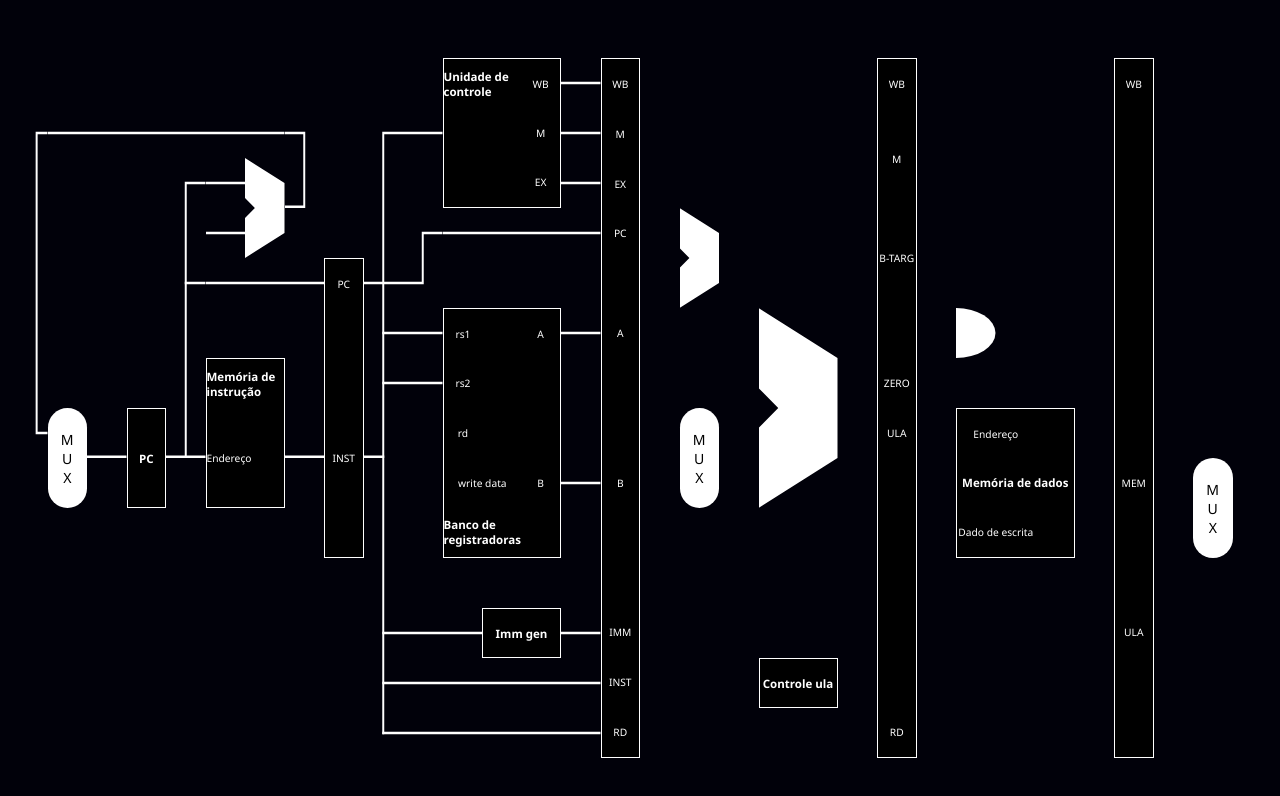
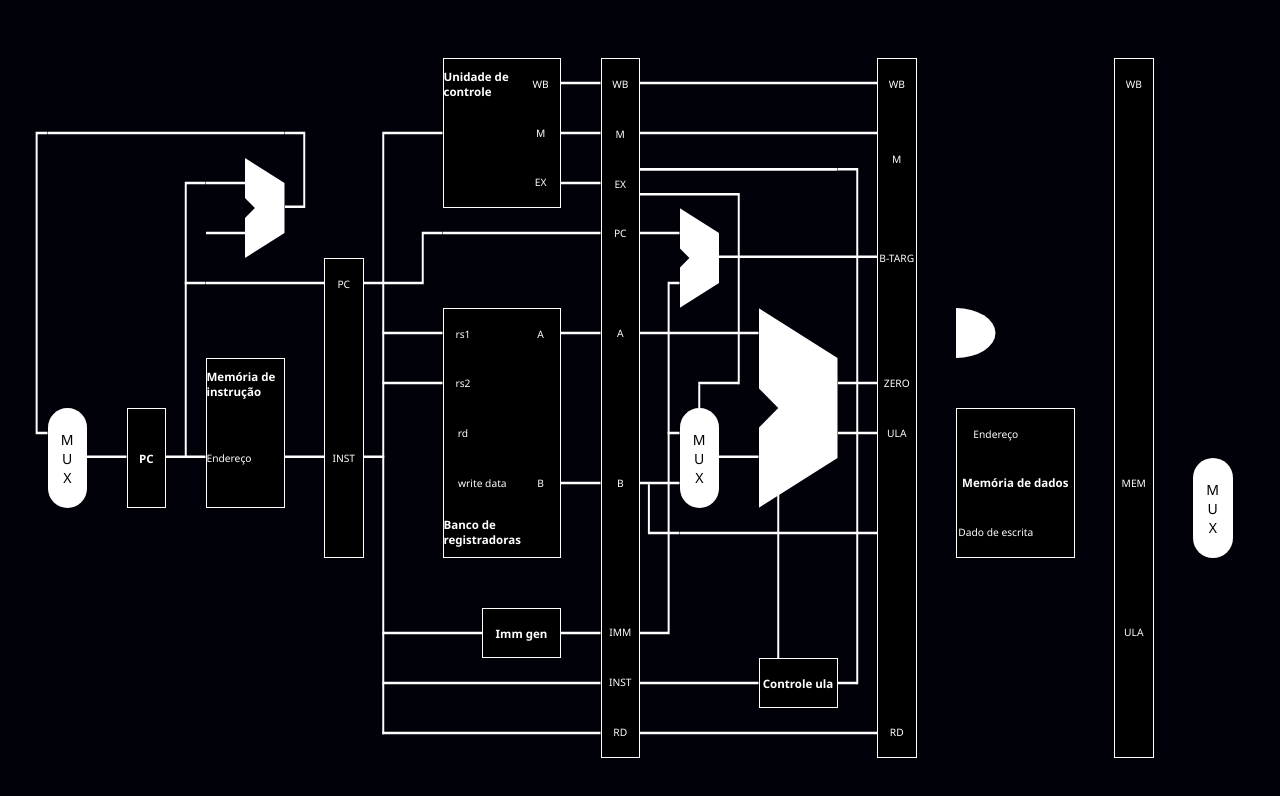
Before and after one commit to vinivid/simulacao_pipeline, a website: page public/index.html in a window 1280 px wide. Drawn offline with Linux system fonts and the light colour scheme.

Commit message:
Parte da execução feita

```diff
--- a/public/index.html
+++ b/public/index.html
@@ -138,6 +138,60 @@
         <!-- Fim do id -->
 
         <!-- inicio do ex-->
+            <!-- Wb do ex-->
+            <div id="ex-wb" class="mh ex-wb"></div>
+
+            <!-- M do ex-->
+            <div id="ex-m" class="mh ex-m"></div>
+
+            <!-- Cabos do Ex -->
+            <div id="ex_17-21_4" class="qth alu-ctrl"></div>
+            <div id="ex_22_4" class="qth-to-mvb alu-ctrl"></div>
+            <div id="ex_22_5-13" class="mv alu-ctrl"></div>
+            <div id="ex_t_22_14" class="half-mvt alu-ctrl"></div>
+            <div id="ex_l_22_14" class="half-mhl alu-ctrl"></div>
+
+            <div id="ex_17-18_4" class="qbh alu-src"></div>
+            <div id="ex_19_4" class="qbh-to-mvb alu-src"></div>
+            <div id="ex_19_5-7" class="mv alu-src"></div>
+            <div id="ex_t_19_8" class="half-mvt alu-src"></div>
+            <div id="ex_l_19_8" class="half-mhl alu-src"></div>
+            <div id="ex_r_18_8" class="half-mhr alu-src"></div>
+            <div id="ex_b_18_8" class="half-mvb alu-src"></div>
+
+            <!-- Cabo do pc -->
+            <div id="ex-pc_17_5" class="mh ex-pc"></div>
+            <div id="ex-pc_19-22_5" class="bh ex-pc"></div>
+
+            <!-- A -->
+            <div id="a_17-19_7" class="mh A"></div>
+
+            <!-- Zero -->
+            <div id="ex-zero" class="mh ex-zero"></div>
+
+            <!-- B ex -->
+            <div id="ex-B_17_10" class="mh ex-B"></div>
+            <div id="ex-B-b_17_10" class="qlvb-from-mh ex-B"></div>
+            <div id="ex-B_17_11" class="qlvt-to-mh ex-B"></div>
+            <div id="ex-B_18-22_11" class="mh ex-B"></div>
+
+            <!-- Imm ex-->
+            <div id="ex-imm_17_13" class="mh-to-qrvt ex-imm"></div>
+            <div id="ex-imm_17_7-12" class="qrv ex-imm"></div>
+            <div id="ex-imm_17_9" class="mh-pos-qrv ex-imm"></div>
+            <div id="ex-imm_17_6" class="qrvb-to-mh ex-imm"></div>
+
+            <!-- alu ex-->
+            <div id="ex-alu_19_9" class="bh ex-alu"></div>
+            <div id="ex-alu_22_9" class="mh ex-alu"></div>
+
+            <!-- Cabos da alu-ctrl -->
+            <div id="alu-c_20_10-13" class="mv alu-ctrl"></div>
+            <div id="alu-c_17-19_14" class="mh alu-ctrl"></div>
+
+            <!-- Cabo do rd-->
+            <div id="ex-rd_17-22_15" class="mh ex-rd"></div>
+
         <div id="alu" class="alu-symbol"></div>
 
         <div id="pc-plus-imm" class="alu-symbol"></div>
--- a/public/style.css
+++ b/public/style.css
@@ -47,6 +47,11 @@ body {
     clip-path: polygon(47.5% 0%, 47.5% 52.5%, 52.5% 52.5%, 52.5% 0%);
 }
 
+.half-mvb {
+    background-color: white;
+    clip-path: polygon(47.5% 52.5%, 52.5% 52.5%, 52.5% 100%, 47.5% 100%);
+}
+
 .mvb-to-mhl {
     background-color: white;
     clip-path: polygon(47.5% 100%, 52.5% 100%, 52.5% 47.5%, 0% 47.5%, 0 52.5%, 47.5% 52.5%);
@@ -67,6 +72,11 @@ body {
     clip-path: polygon(100% 47.5%, 70% 47.5%, 70% 100%, 75% 100%, 75% 52.5%, 100% 52.5%);
 }
 
+.mh-pos-qrv {
+    background-color: white;
+    clip-path: polygon(70% 47.5%, 100% 47.5%, 100% 52.5%, 70% 52.5%);
+}
+
 .qlv {
     background-color: white;
     clip-path: polygon(
@@ -83,9 +93,49 @@ body {
         );
 }
 
+.mh-to-qrvt {
+    background-color: white;
+    clip-path: polygon(0 47.5%, 70% 47.5%, 70% 0, 75% 0, 75% 52.5%, 0 52.5%);
+}
+
+.qrvb-to-mh {
+    background-color: white;
+    clip-path: polygon(70% 100%, 70% 47.5%, 100% 47.5%, 100% 52.5%, 75% 52.5%, 75% 100%);
+}
+
 .qrvt-to-mhr {
     background-color: white;
     clip-path: polygon(70% 0, 70% 52.5%, 100% 52.5%, 100% 47.5%, 75% 47.5%, 75% 0%);
+}
+
+.qth {
+    background-color: white;
+    clip-path: polygon(0 20%, 100% 20%, 100% 25.5%, 0 25.5%);
+}
+
+.qth-to-mvb {
+    background-color: white;
+    clip-path: polygon(0% 20%, 52.5% 20%, 52.5% 100%, 47.5% 100%, 47.5% 25%, 0% 25%);
+}
+
+.qbh {
+    background-color: white;
+    clip-path: polygon(0 70%, 100% 70%, 100% 75%, 0 75%);
+}
+
+.qbh-to-mvb {
+    background-color: white;
+    clip-path: polygon(0 70%, 52.5% 70%, 52.5% 100%, 47.5% 100%, 47.5% 75%, 0 75%);
+}
+
+.qlvb-from-mh {
+    background-color: white;
+    clip-path: polygon(20% 52.5%, 20% 100%, 25% 100%, 25% 52.5%);
+}
+
+.qlvt-to-mh {
+    background-color: white;
+    clip-path: polygon(20% 0, 20% 52.5%, 100% 52.5%, 100% 47.5%, 25% 47.5%, 25% 0);
 }
 
 /* Faz o simbolo da ula*/
@@ -550,6 +600,174 @@ body {
 
 /* ###Ex */
 
+#ex-wb {
+    grid-column-start: 17;
+    grid-column-end: 23;
+    grid-row: 2;
+}
+
+#ex-m {
+    grid-column-start: 17;
+    grid-column-end: 23;
+    grid-row: 3;
+}
+
+#ex_17-21_4 {
+    grid-column-start: 17;
+    grid-column-end: 22;
+    grid-row: 4;
+}
+
+#ex_22_4 {
+    grid-column: 22;
+    grid-row: 4;
+}
+
+#ex_22_5-13 {
+    grid-column: 22;
+    grid-row-start: 5;
+    grid-row-end: 14;
+}
+
+#ex_t_22_14 {
+    grid-column: 22;
+    grid-row: 14;
+}
+
+#ex_l_22_14 {
+    grid-column: 22;
+    grid-row: 14;
+}
+
+#ex_17-18_4 {
+    grid-column-start: 17;
+    grid-column-end: 19;
+    grid-row: 4;
+}
+
+#ex_19_4 {
+    grid-column: 19;
+    grid-row: 4;
+}
+
+#ex_19_5-7 {
+    grid-column: 19;
+    grid-row-start: 5;
+    grid-row-end: 8;
+}
+
+#ex_t_19_8 {
+    grid-column: 19;
+    grid-row: 8;
+}
+
+#ex_l_19_8 {
+    grid-column: 19;
+    grid-row: 8;
+}
+
+#ex_r_18_8 {
+    grid-column: 18;
+    grid-row: 8;
+}
+
+#ex_b_18_8 {
+    grid-column: 18;
+    grid-row: 8;
+}
+
+#ex-pc_17_5 {
+    grid-column: 17;
+    grid-row: 5;
+}
+
+#ex-pc_19-22_5 {
+    grid-column-start: 19;
+    grid-column-end: 23;
+    grid-row: 5;
+}
+
+#a_17-19_7 {
+    grid-column-start: 17;
+    grid-column-end: 20;
+    grid-row: 7;
+}
+
+#ex-zero {
+    grid-column: 22;
+    grid-row: 8;
+}
+
+#ex-B_17_10 {
+    grid-column: 17;
+    grid-row: 10;
+}
+
+#ex-B-b_17_10 {
+    grid-column: 17;
+    grid-row: 10;
+}
+
+#ex-B_17_11 {
+    grid-column: 17;
+    grid-row: 11;
+}
+
+#ex-B_18-22_11 {
+    grid-column-start: 18;
+    grid-column-end: 23;
+    grid-row: 11;
+}
+
+#ex-imm_17_13 {
+    grid-column: 17;
+    grid-row: 13;
+}
+
+#ex-imm_17_7-12 {
+    grid-column: 17;
+    grid-row-start: 7;
+    grid-row-end: 13;
+}
+
+#ex-imm_17_9 {
+    grid-column: 17;
+    grid-row: 9;
+}
+
+#ex-imm_17_6 {
+    grid-column: 17;
+    grid-row: 6;
+}
+
+#ex-alu_19_9 {
+    grid-column: 19;
+    grid-row: 9;
+}
+
+#ex-alu_22_9 {
+    grid-column: 22;
+    grid-row: 9;
+}
+
+#alu-c_20_10-13 {
+    grid-column: 20;
+    grid-row-start: 10;
+    grid-row-end: 14;
+}
+
+#alu-c_17-19_14 {
+    grid-column-start: 17;
+    grid-column-end: 20;
+    grid-row: 14;
+}
+
+#ex-rd_17-22_15 {
+    grid-column-start: 17;
+    grid-column-end: 23;
+    grid-row: 15;
+}
+
 #pc-plus-imm {
     grid-column: 18;
     grid-row-start: 5;
```
